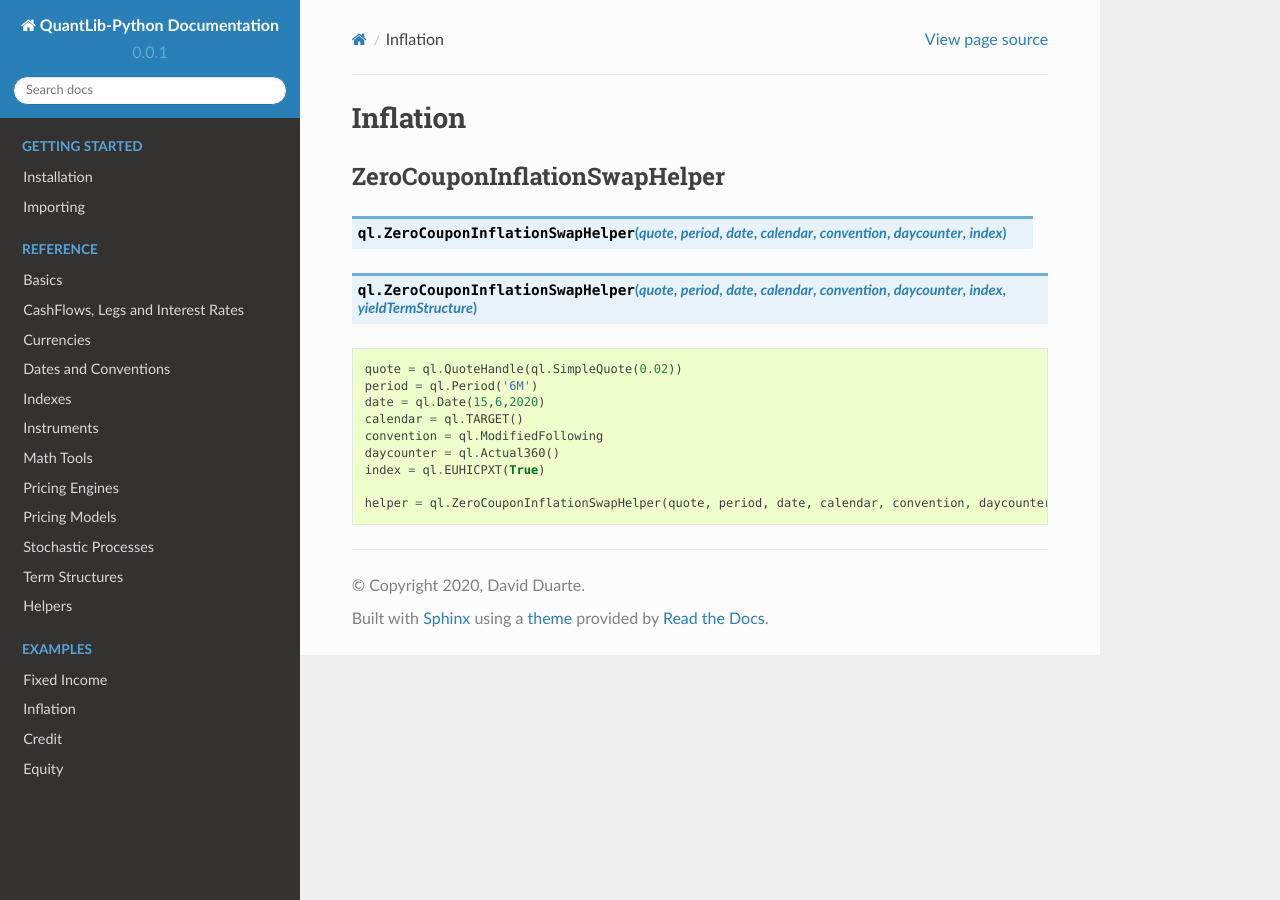
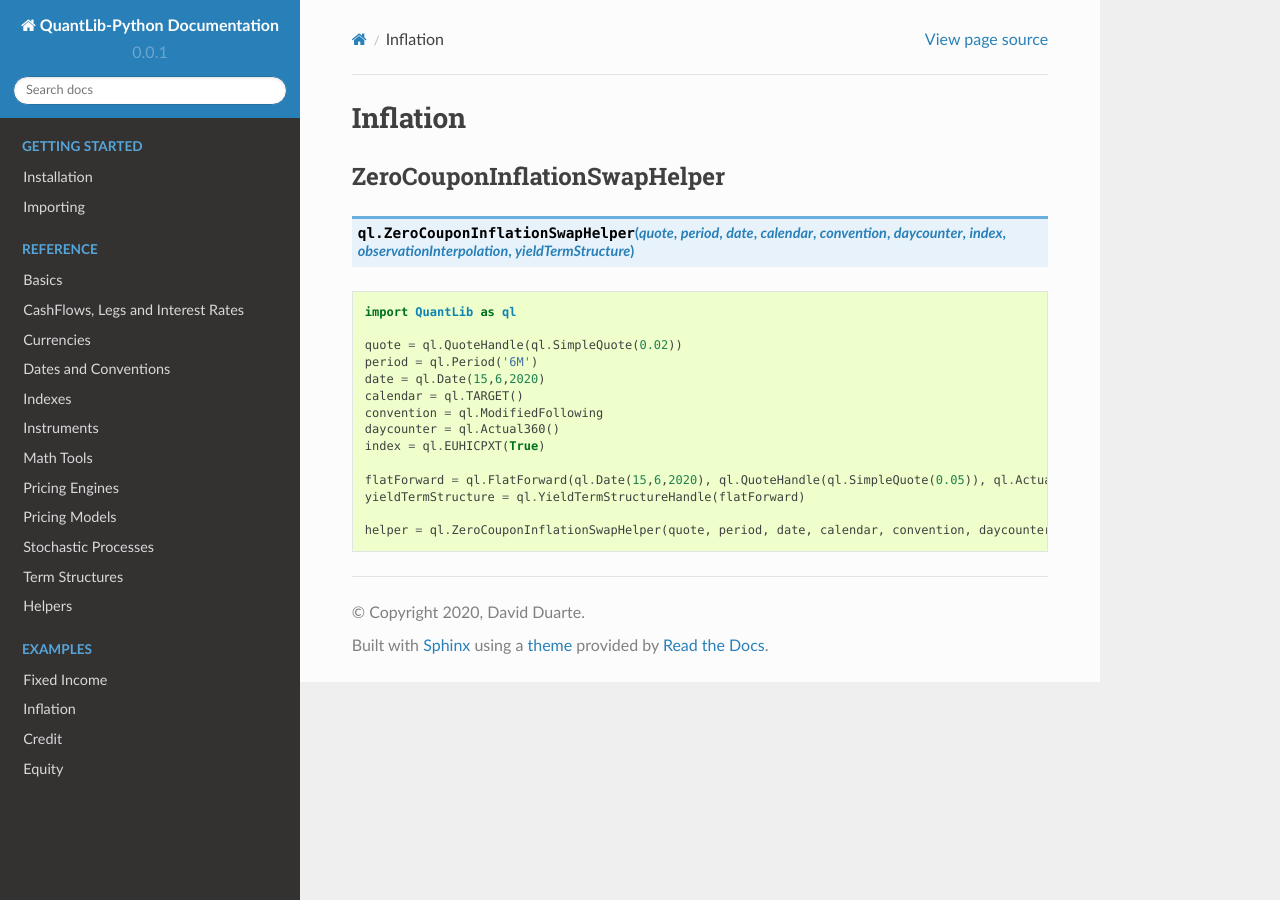
Before and after one commit to nhaga/QuantLib-Python-Docs, a Sphinx documentation site: the page built from docs/helpers/inflation.rst, in a window 1280 px wide. Built offline with Sphinx 7.4.7 and the Read the Docs theme 2.0.0, drawn with Linux system fonts in a browser that asks for light colours; formulas are drawn with MathJax 3.

Commit message:
corrects helper constructor. Fixes #39

```diff
--- a/docs/helpers/inflation.rst
+++ b/docs/helpers/inflation.rst
@@ -5,11 +5,11 @@ Inflation
 ZeroCouponInflationSwapHelper
 -----------------------------
 
-.. function:: ql.ZeroCouponInflationSwapHelper(quote, period, date, calendar, convention, daycounter, index)
-
-.. function:: ql.ZeroCouponInflationSwapHelper(quote, period, date, calendar, convention, daycounter, index, yieldTermStructure)
+.. function:: ql.ZeroCouponInflationSwapHelper(quote, period, date, calendar, convention, daycounter, index, observationInterpolation, yieldTermStructure)
 
 .. code-block:: python
+
+  import QuantLib as ql
 
   quote = ql.QuoteHandle(ql.SimpleQuote(0.02))
   period = ql.Period('6M')
@@ -19,4 +19,7 @@ ZeroCouponInflationSwapHelper
   daycounter = ql.Actual360()
   index = ql.EUHICPXT(True)
 
-  helper = ql.ZeroCouponInflationSwapHelper(quote, period, date, calendar, convention, daycounter, index)
+  flatForward = ql.FlatForward(ql.Date(15,6,2020), ql.QuoteHandle(ql.SimpleQuote(0.05)), ql.Actual360())
+  yieldTermStructure = ql.YieldTermStructureHandle(flatForward)
+
+  helper = ql.ZeroCouponInflationSwapHelper(quote, period, date, calendar, convention, daycounter, index, ql.CPI.Linear, yieldTermStructure)
```
